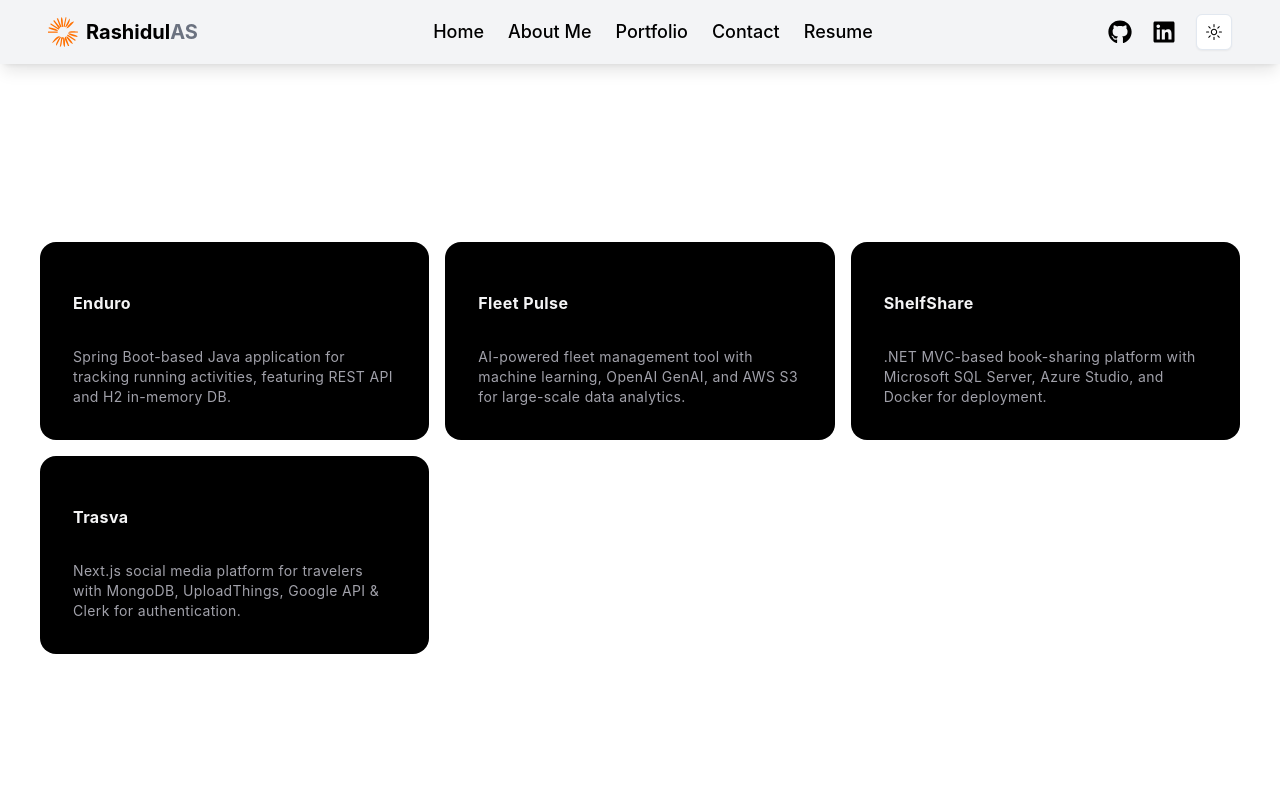
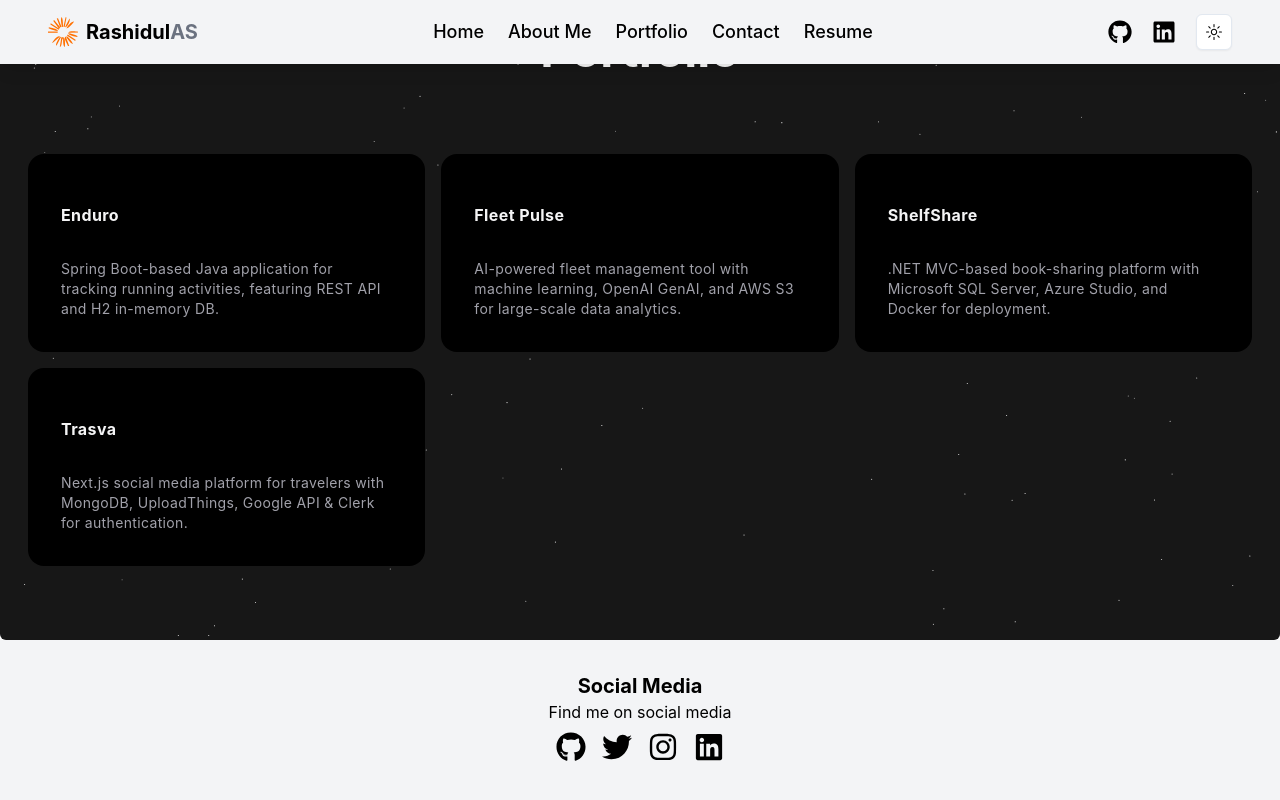
Before and after one commit to rashidulas/portfolio, a Next.js app: page /portfolio in a window 1280 px wide. Shown: the top 800 px of the page. Built offline with nearby package versions, Linux system fonts and the light colour scheme.

Commit message:
portfolio page star added

```diff
--- a/app/(root)/contact/page.tsx
+++ b/app/(root)/contact/page.tsx
@@ -9,5 +9,4 @@
     </div>
   );
 };
-
 export default page;
--- a/app/(root)/portfolio/page.tsx
+++ b/app/(root)/portfolio/page.tsx
@@ -1,7 +1,9 @@
+"use client";
 import React from "react";
 import { HoverEffect } from "@/components/ui/card-hover-effect";
+import { ShootingStars } from "@/components/ui/shooting-stars";
+import { StarsBackground } from "@/components/ui/stars-background";
 
-const Portfolio = () => {
 const projects = [
   {
     title: "Enduro",
@@ -29,12 +31,15 @@
   },
 ];
 
+const Portfolio = () => {
   return (
-    <div className="min-h-screen flex flex-col items-center justify-center py-20 px-8">
-      <h1 className="text-5xl font-bold text-white text-center mb-12">
+    <div className="h-[40rem] rounded-md bg-neutral-900 flex flex-col items-center justify-center relative w-full px-5">
+      <h1 className="text-5xl font-bold text-white text-center mb-8">
         Portfolio
       </h1>
       <HoverEffect items={projects} />
+      <ShootingStars />
+      <StarsBackground />
     </div>
   );
 };
--- /dev/null
+++ b/components/ui/shooting-stars.tsx
@@ -0,0 +1,146 @@
+"use client";
+import { cn } from "@/lib/utils";
+import React, { useEffect, useState, useRef } from "react";
+
+interface ShootingStar {
+  id: number;
+  x: number;
+  y: number;
+  angle: number;
+  scale: number;
+  speed: number;
+  distance: number;
+}
+
+interface ShootingStarsProps {
+  minSpeed?: number;
+  maxSpeed?: number;
+  minDelay?: number;
+  maxDelay?: number;
+  starColor?: string;
+  trailColor?: string;
+  starWidth?: number;
+  starHeight?: number;
+  className?: string;
+}
+
+const getRandomStartPoint = () => {
+  const side = Math.floor(Math.random() * 4);
+  const offset = Math.random() * window.innerWidth;
+
+  switch (side) {
+    case 0:
+      return { x: offset, y: 0, angle: 45 };
+    case 1:
+      return { x: window.innerWidth, y: offset, angle: 135 };
+    case 2:
+      return { x: offset, y: window.innerHeight, angle: 225 };
+    case 3:
+      return { x: 0, y: offset, angle: 315 };
+    default:
+      return { x: 0, y: 0, angle: 45 };
+  }
+};
+export const ShootingStars: React.FC<ShootingStarsProps> = ({
+  minSpeed = 10,
+  maxSpeed = 30,
+  minDelay = 1200,
+  maxDelay = 4200,
+  starColor = "#9E00FF",
+  trailColor = "#2EB9DF",
+  starWidth = 10,
+  starHeight = 1,
+  className,
+}) => {
+  const [star, setStar] = useState<ShootingStar | null>(null);
+  const svgRef = useRef<SVGSVGElement>(null);
+
+  useEffect(() => {
+    const createStar = () => {
+      const { x, y, angle } = getRandomStartPoint();
+      const newStar: ShootingStar = {
+        id: Date.now(),
+        x,
+        y,
+        angle,
+        scale: 1,
+        speed: Math.random() * (maxSpeed - minSpeed) + minSpeed,
+        distance: 0,
+      };
+      setStar(newStar);
+
+      const randomDelay = Math.random() * (maxDelay - minDelay) + minDelay;
+      setTimeout(createStar, randomDelay);
+    };
+
+    createStar();
+
+    return () => {};
+  }, [minSpeed, maxSpeed, minDelay, maxDelay]);
+
+  useEffect(() => {
+    const moveStar = () => {
+      if (star) {
+        setStar((prevStar) => {
+          if (!prevStar) return null;
+          const newX =
+            prevStar.x +
+            prevStar.speed * Math.cos((prevStar.angle * Math.PI) / 180);
+          const newY =
+            prevStar.y +
+            prevStar.speed * Math.sin((prevStar.angle * Math.PI) / 180);
+          const newDistance = prevStar.distance + prevStar.speed;
+          const newScale = 1 + newDistance / 100;
+          if (
+            newX < -20 ||
+            newX > window.innerWidth + 20 ||
+            newY < -20 ||
+            newY > window.innerHeight + 20
+          ) {
+            return null;
+          }
+          return {
+            ...prevStar,
+            x: newX,
+            y: newY,
+            distance: newDistance,
+            scale: newScale,
+          };
+        });
+      }
+    };
+
+    const animationFrame = requestAnimationFrame(moveStar);
+    return () => cancelAnimationFrame(animationFrame);
+  }, [star]);
+
+  return (
+    <svg
+      ref={svgRef}
+      className={cn("w-full h-full absolute inset-0", className)}
+    >
+      {star && (
+        <rect
+          key={star.id}
+          x={star.x}
+          y={star.y}
+          width={starWidth * star.scale}
+          height={starHeight}
+          fill="url(#gradient)"
+          transform={`rotate(${star.angle}, ${
+            star.x + (starWidth * star.scale) / 2
+          }, ${star.y + starHeight / 2})`}
+        />
+      )}
+      <defs>
+        <linearGradient id="gradient" x1="0%" y1="0%" x2="100%" y2="100%">
+          <stop offset="0%" style={{ stopColor: trailColor, stopOpacity: 0 }} />
+          <stop
+            offset="100%"
+            style={{ stopColor: starColor, stopOpacity: 1 }}
+          />
+        </linearGradient>
+      </defs>
+    </svg>
+  );
+};
--- /dev/null
+++ b/components/ui/stars-background.tsx
@@ -0,0 +1,143 @@
+"use client";
+import { cn } from "@/lib/utils";
+import React, {
+  useState,
+  useEffect,
+  useRef,
+  RefObject,
+  useCallback,
+} from "react";
+
+interface StarProps {
+  x: number;
+  y: number;
+  radius: number;
+  opacity: number;
+  twinkleSpeed: number | null;
+}
+
+interface StarBackgroundProps {
+  starDensity?: number;
+  allStarsTwinkle?: boolean;
+  twinkleProbability?: number;
+  minTwinkleSpeed?: number;
+  maxTwinkleSpeed?: number;
+  className?: string;
+}
+
+export const StarsBackground: React.FC<StarBackgroundProps> = ({
+  starDensity = 0.00015,
+  allStarsTwinkle = true,
+  twinkleProbability = 0.7,
+  minTwinkleSpeed = 0.5,
+  maxTwinkleSpeed = 1,
+  className,
+}) => {
+  const [stars, setStars] = useState<StarProps[]>([]);
+  const canvasRef: RefObject<HTMLCanvasElement | null> =
+    useRef<HTMLCanvasElement | null>(null);
+
+  const generateStars = useCallback(
+    (width: number, height: number): StarProps[] => {
+      const area = width * height;
+      const numStars = Math.floor(area * starDensity);
+      return Array.from({ length: numStars }, () => {
+        const shouldTwinkle =
+          allStarsTwinkle || Math.random() < twinkleProbability;
+        return {
+          x: Math.random() * width,
+          y: Math.random() * height,
+          radius: Math.random() * 0.05 + 0.5,
+          opacity: Math.random() * 0.5 + 0.5,
+          twinkleSpeed: shouldTwinkle
+            ? minTwinkleSpeed +
+              Math.random() * (maxTwinkleSpeed - minTwinkleSpeed)
+            : null,
+        };
+      });
+    },
+    [
+      starDensity,
+      allStarsTwinkle,
+      twinkleProbability,
+      minTwinkleSpeed,
+      maxTwinkleSpeed,
+    ]
+  );
+
+  useEffect(() => {
+    const updateStars = () => {
+      if (canvasRef.current) {
+        const canvas = canvasRef.current;
+        const ctx = canvas.getContext("2d");
+        if (!ctx) return;
+
+        const { width, height } = canvas.getBoundingClientRect();
+        canvas.width = width;
+        canvas.height = height;
+        setStars(generateStars(width, height));
+      }
+    };
+
+    updateStars();
+
+    const resizeObserver = new ResizeObserver(updateStars);
+    if (canvasRef.current) {
+      resizeObserver.observe(canvasRef.current);
+    }
+
+    return () => {
+      if (canvasRef.current) {
+        resizeObserver.unobserve(canvasRef.current);
+      }
+    };
+  }, [
+    starDensity,
+    allStarsTwinkle,
+    twinkleProbability,
+    minTwinkleSpeed,
+    maxTwinkleSpeed,
+    generateStars,
+  ]);
+
+  useEffect(() => {
+    const canvas = canvasRef.current;
+    if (!canvas) return;
+
+    const ctx = canvas.getContext("2d");
+    if (!ctx) return;
+
+    let animationFrameId: number;
+
+    const render = () => {
+      ctx.clearRect(0, 0, canvas.width, canvas.height);
+      stars.forEach((star) => {
+        ctx.beginPath();
+        ctx.arc(star.x, star.y, star.radius, 0, Math.PI * 2);
+        ctx.fillStyle = `rgba(255, 255, 255, ${star.opacity})`;
+        ctx.fill();
+
+        if (star.twinkleSpeed !== null) {
+          star.opacity =
+            0.5 +
+            Math.abs(Math.sin((Date.now() * 0.001) / star.twinkleSpeed) * 0.5);
+        }
+      });
+
+      animationFrameId = requestAnimationFrame(render);
+    };
+
+    render();
+
+    return () => {
+      cancelAnimationFrame(animationFrameId);
+    };
+  }, [stars]);
+
+  return (
+    <canvas
+      ref={canvasRef}
+      className={cn("h-full w-full absolute inset-0", className)}
+    />
+  );
+};
```
Also changed, not shown: hooks/use-outside-click.ts (added, +23 -0 lines). Lines whose indentation alone changed are shown as unchanged.
